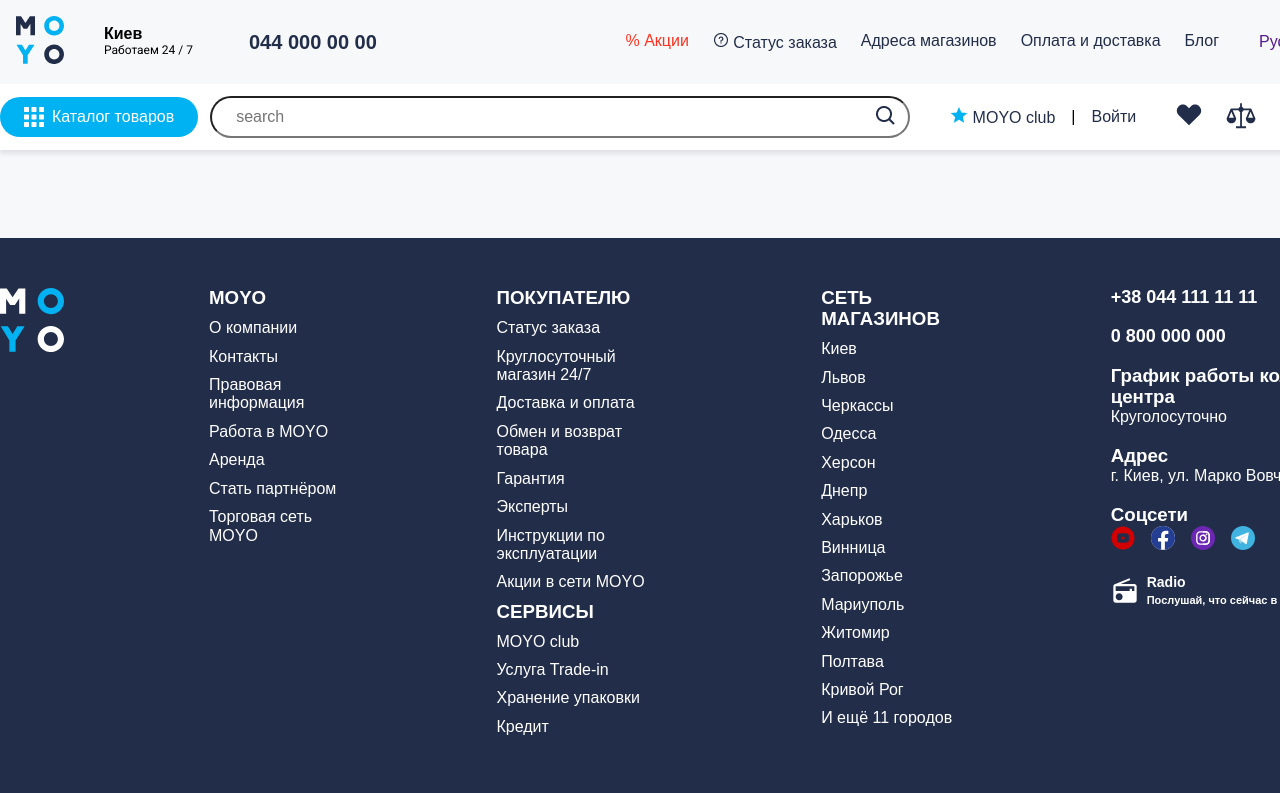
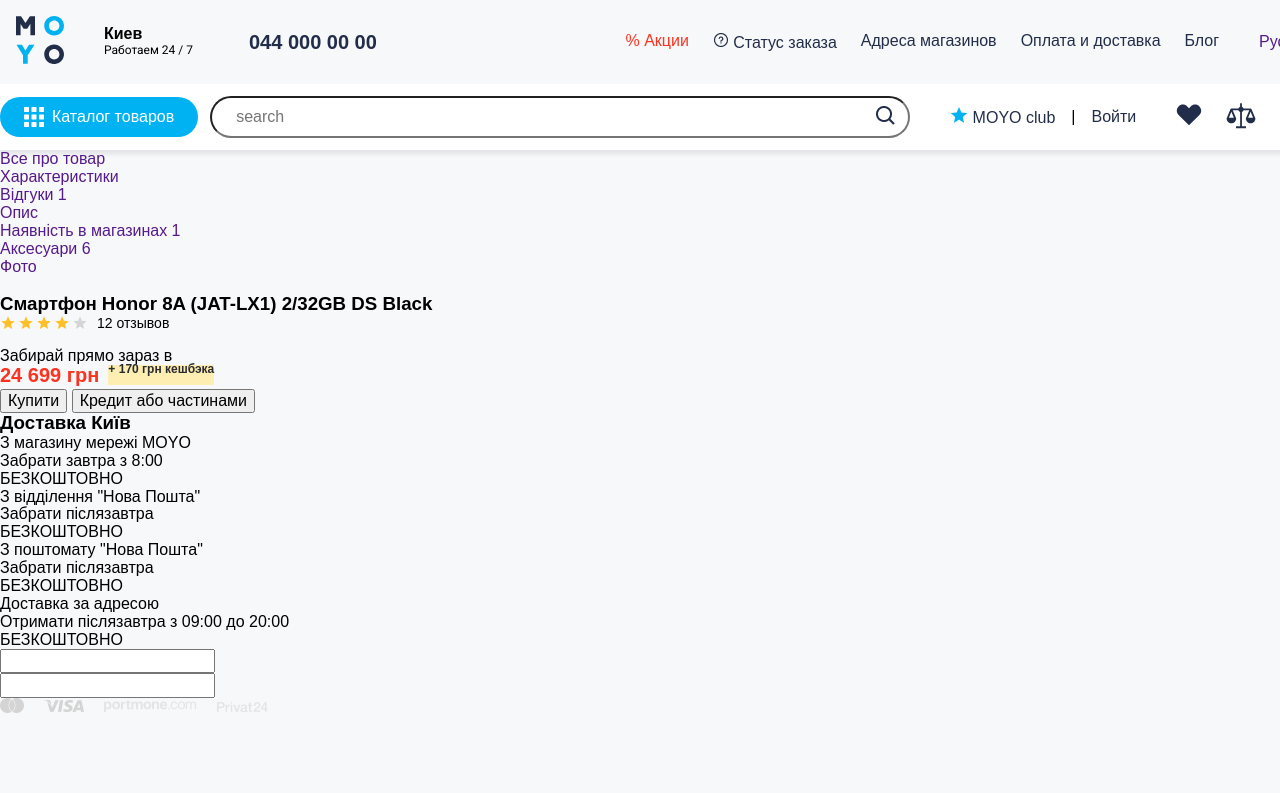
Before and after one commit to SvyatoslavKys/Internet-shop, a plain HTML site: page product.html in a window 1280 px wide. Shown: the top 793 px of the page. Drawn offline with nearby package versions, Linux system fonts and the light colour scheme.

Commit message:
add html product
add html product

```diff
--- a/product.html
+++ b/product.html
@@ -112,8 +112,102 @@
             </div>
         </section>
         <section>
-            <div class="container">
+            <div class="container ">
+                <ul>
+                    <li><a href="">Все про товар</a></li>
+                    <li><a href="">Характеристики</a></li>
+                    <li><a href="">Відгуки 1</a></li>
+                    <li><a href="">Опис</a></li>
+                    <li><a href="">Наявність в магазинах 1</a></li>
+                    <li><a href="">Аксесуари 6</a></li>
+                    <li><a href="">Фото</a></li>
+                </ul>
+                <div class="product-box">
+                    <div class="left-box">
+                    <ul>
+                        <li></li>
+                        <li></li>
+                        <li></li>
+                        <li></li>
+                        <li></li>
+                        <li></li>
+                    </ul>
+                    <img src="" alt="">
+                </div>
+                <div class="discription-product">
+                    <h3>Смартфон Honor 8A (JAT-LX1) 2/32GB DS Black</h3>
+                    <div class="coments-box">
+                        <svg width="88" height="16" viewBox="0 0 88 16" fill="none" xmlns="http://www.w3.org/2000/svg">
+                            <path d="M8.00016 11.5134L12.1202 14L11.0268 9.31337L14.6668 6.16004L9.8735 5.75337L8.00016 1.33337L6.12683 5.75337L1.3335 6.16004L4.9735 9.31337L3.88016 14L8.00016 11.5134Z" fill="#FFBF26"/>
+                            <path d="M44.0002 11.5134L48.1202 14L47.0268 9.31337L50.6668 6.16004L45.8735 5.75337L44.0002 1.33337L42.1268 5.75337L37.3335 6.16004L40.9735 9.31337L39.8802 14L44.0002 11.5134Z" fill="#FFBF26"/>
+                            <path d="M26.0002 11.5134L30.1202 14L29.0268 9.31337L32.6668 6.16004L27.8735 5.75337L26.0002 1.33337L24.1268 5.75337L19.3335 6.16004L22.9735 9.31337L21.8802 14L26.0002 11.5134Z" fill="#FFBF26"/>
+                            <path d="M62.0002 11.5134L66.1202 14L65.0268 9.31337L68.6668 6.16004L63.8735 5.75337L62.0002 1.33337L60.1268 5.75337L55.3335 6.16004L58.9735 9.31337L57.8802 14L62.0002 11.5134Z" fill="#FFBF26"/>
+                            <path d="M80.0002 11.5134L84.1202 14L83.0268 9.31337L86.6668 6.16004L81.8735 5.75337L80.0002 1.33337L78.1268 5.75337L73.3335 6.16004L76.9735 9.31337L75.8802 14L80.0002 11.5134Z" fill="#D5D5D5"/>
+                            </svg>
 
+                        <p class="coments-product">12 отзывов </p>
+                    </div>
+                    <p>
+                        Забирай прямо зараз в
+                    </p>
+                    <div class="price-box">
+                        <p class="product-price">24 699 грн</p>
+                        <p class="cash-back">+ 170 грн кешбэка</p>
+                    </div>
+                    <div class="btn-box">
+                        <button> Купити</button>
+                        <button> Кредит або частинами </button>
+                    </div>
+                    <div class="delivery-box">
+                        <h3>Доставка
+                            <span>Київ</span></h3>
+                        <ul>
+                            <li>
+                                <p>З магазину мережі MOYO</p>
+                                <p>Забрати завтра з 8:00</p>
+                                <p>БЕЗКОШТОВНО</p>
+                            </li>
+                            <li>
+                                <p>З відділення "Нова Пошта"</p>
+                                <p>Забрати післязавтра</p>
+                                <p>БЕЗКОШТОВНО</p>
+                            </li>
+                            <li>
+                                <p>З поштомату "Нова Пошта"</p>
+                                <p>Забрати післязавтра</p>
+                                <p>БЕЗКОШТОВНО</p>
+                            </li>
+                            <li>
+                                <p>Доставка за адресою</p>
+                                <p>Отримати післязавтра з 09:00 до 20:00</p>
+                                <p>БЕЗКОШТОВНО</p>
+                            </li>
+                        </ul>
+                    </div>
+                    <div class="add-service">
+                        <h3></h3>
+                        <p></p>
+                        <input type="text">
+                        <p></p>
+                        <input type="text">
+                    </div>
+                    <div class="pay-info-box">
+                        <h3></h3>
+                        <p></p>
+                        <ul class="pay-sistem">
+                            <li><img src="./image/content/PNG/cc-mastercard.png" alt=""></li>
+                            <li><img src="./image/content/PNG/visa-pay-logo.png" alt=""></li>
+                            <li><img src="./image/content/PNG/logo-portmone 1.png" alt=""></li>
+                            <li><img src="./image/content/PNG/Group-2.png" alt=""></li>
+                        </ul>
+                    </div>
+                    <div class="waranty-box">
+                        <h3></h3>
+                        <p></p>
+                        <p></p>
+                    </div>
+                </div>
+                </div>
             </div>
 
         </section>
```
